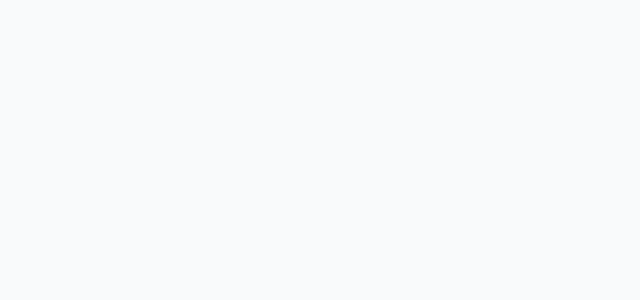
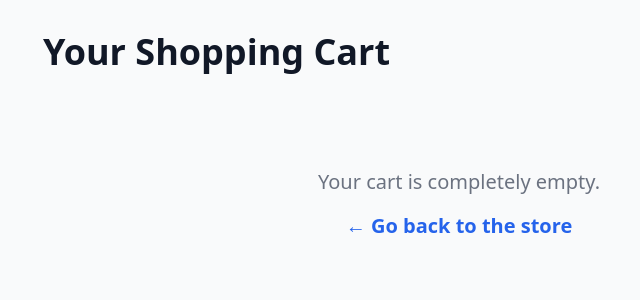
Before and after one commit to Raviya257675/mini-project-spa, a Vue app: page /cart in a window 1280 px wide. Before the commit this address had no page. Shown: the top 300 px of the page, without its empty margins (181-821 px from the left). Built offline with nearby package versions, Linux system fonts and the light colour scheme; the HTML template or start-up script is replaced by a standard one.

Commit message:
Added Pinia global state and functional Shopping Cart

```diff
--- a/src/components/ProductCard.vue
+++ b/src/components/ProductCard.vue
@@ -1,10 +1,12 @@
 <script setup lang="ts">
 import type { Product } from '../types'
+import { useCartStore } from '../stores/cart' // Import the brain!
 
-// This component receives one "Product" from the home page
 defineProps<{
   product: Product
 }>()
+
+const cartStore = useCartStore() // Initialize the brain
 </script>
 
 <template>
@@ -27,10 +29,18 @@ defineProps<{
       {{ product.category }}
     </p>
 
-    <div class="mt-auto flex justify-between items-center">
+    <div class="mt-auto flex justify-between items-center gap-2">
       <span class="text-2xl font-black text-emerald-600 dark:text-emerald-400"
         >${{ product.price }}</span
       >
+      <div class="flex gap-2">
+        <button
+          @click="cartStore.addToCart(product)"
+          class="bg-emerald-600 text-white px-3 py-2 rounded-md font-black hover:bg-emerald-700 transition-colors"
+          title="Add to Cart"
+        >
+          +
+        </button>
         <RouterLink
           :to="`/product/${product.id}`"
           class="bg-blue-600 text-white px-4 py-2 rounded-md font-semibold hover:bg-blue-700 transition-colors"
@@ -39,4 +49,5 @@ defineProps<{
         </RouterLink>
       </div>
     </div>
+  </div>
 </template>
--- a/src/main.ts
+++ b/src/main.ts
@@ -1,14 +1,12 @@
-import './assets/main.css'
-
 import { createApp } from 'vue'
 import { createPinia } from 'pinia'
-
 import App from './App.vue'
 import router from './router'
+import './assets/main.css' // (or './main.css' depending on your setup)
 
 const app = createApp(App)
 
-app.use(createPinia())
+app.use(createPinia()) // This line activates the "Global Brain"
 app.use(router)
 
 app.mount('#app')
--- a/src/router/index.ts
+++ b/src/router/index.ts
@@ -10,10 +10,15 @@ const router = createRouter({
       component: HomeView,
     },
     {
-      // The ":id" part makes this URL dynamic!
       path: '/product/:id',
       name: 'product-detail',
       component: () => import('../views/ProductDetailView.vue'),
+    },
+    {
+      // NEW: The Cart Route
+      path: '/cart',
+      name: 'cart',
+      component: () => import('../views/CartView.vue'),
     },
   ],
 })
--- /dev/null
+++ b/src/stores/cart.ts
@@ -0,0 +1,46 @@
+import { defineStore } from 'pinia'
+import { ref, computed, watch } from 'vue'
+import type { Product } from '../types'
+
+// We extend the Product type to include a "quantity" count
+export interface CartItem extends Product {
+  quantity: number
+}
+
+export const useCartStore = defineStore('cart', () => {
+  // 1. STATE: Check local storage first, otherwise start empty
+  const savedCart = localStorage.getItem('cart')
+  const items = ref<CartItem[]>(savedCart ? JSON.parse(savedCart) : [])
+
+  // 2. PERSISTENCE: Automatically save to local storage whenever items change
+  watch(
+    items,
+    (newItems) => {
+      localStorage.setItem('cart', JSON.stringify(newItems))
+    },
+    { deep: true },
+  )
+
+  // 3. GETTERS: Automatically calculate totals
+  const totalItems = computed(() => items.value.reduce((total, item) => total + item.quantity, 0))
+  const totalPrice = computed(() =>
+    items.value.reduce((total, item) => total + item.price * item.quantity, 0),
+  )
+
+  // 4. ACTIONS: How we modify the cart
+  function addToCart(product: Product) {
+    const existingItem = items.value.find((item) => item.id === product.id)
+    if (existingItem) {
+      existingItem.quantity++
+    } else {
+      items.value.push({ ...product, quantity: 1 })
+    }
+  }
+
+  function removeFromCart(productId: number) {
+    items.value = items.value.filter((item) => item.id !== productId)
+  }
+
+  // Expose these variables/functions to the rest of the app
+  return { items, totalItems, totalPrice, addToCart, removeFromCart }
+})
--- /dev/null
+++ b/src/views/CartView.vue
@@ -0,0 +1,86 @@
+<script setup lang="ts">
+import { useCartStore } from '../stores/cart'
+
+const cartStore = useCartStore()
+
+// Add this new function
+const handleCheckout = () => {
+  alert('Processing your fake order... Thank you!')
+  cartStore.items = [] // This is a bonus: it empties the cart after checking out!
+}
+</script>
+
+<template>
+  <main class="p-8 max-w-4xl mx-auto">
+    <h1 class="text-4xl font-extrabold text-gray-900 dark:text-white mb-8">Your Shopping Cart</h1>
+
+    <div
+      v-if="cartStore.items.length === 0"
+      class="text-center py-16 text-gray-500 dark:text-gray-400 text-xl"
+    >
+      Your cart is completely empty.
+      <div class="mt-4">
+        <RouterLink to="/" class="text-blue-600 hover:underline font-semibold">
+          &larr; Go back to the store
+        </RouterLink>
+      </div>
+    </div>
+
+    <div v-else class="bg-white dark:bg-gray-800 rounded-xl shadow-md overflow-hidden">
+      <ul class="divide-y divide-gray-200 dark:divide-gray-700">
+        <li
+          v-for="item in cartStore.items"
+          :key="item.id"
+          class="p-6 flex flex-col sm:flex-row items-center justify-between gap-4"
+        >
+          <div class="flex items-center gap-4 w-full sm:w-auto">
+            <img
+              :src="item.thumbnail"
+              :alt="item.title"
+              class="w-20 h-20 object-contain rounded-md bg-gray-50 dark:bg-gray-700 p-1"
+            />
+            <div>
+              <h3 class="text-lg font-bold text-gray-900 dark:text-white">{{ item.title }}</h3>
+              <p class="text-gray-500 dark:text-gray-400">
+                ${{ item.price }} x {{ item.quantity }}
+              </p>
+            </div>
+          </div>
+
+          <div class="flex items-center justify-between w-full sm:w-auto gap-6">
+            <span class="text-xl font-bold text-emerald-600 dark:text-emerald-400">
+              ${{ (item.price * item.quantity).toFixed(2) }}
+            </span>
+            <button
+              @click="cartStore.removeFromCart(item.id)"
+              class="text-red-500 hover:text-red-700 font-semibold transition-colors"
+            >
+              Remove
+            </button>
+          </div>
+        </li>
+      </ul>
+
+      <div
+        class="p-6 bg-gray-50 dark:bg-gray-900 border-t border-gray-200 dark:border-gray-700 flex justify-between items-center"
+      >
+        <span class="text-2xl font-bold text-gray-900 dark:text-white">Total:</span>
+        <span class="text-3xl font-black text-emerald-600 dark:text-emerald-400">
+          ${{ cartStore.totalPrice.toFixed(2) }}
+        </span>
+      </div>
+    </div>
+
+    <div v-if="cartStore.items.length > 0" class="mt-8 flex justify-between items-center">
+      <RouterLink to="/" class="text-gray-600 dark:text-gray-300 hover:underline font-semibold">
+        &larr; Continue Shopping
+      </RouterLink>
+      <button
+        @click="handleCheckout"
+        class="bg-emerald-600 text-white px-8 py-3 rounded-lg font-bold hover:bg-emerald-700 transition-colors text-lg shadow-md"
+      >
+        Checkout Now
+      </button>
+    </div>
+  </main>
+</template>
--- a/src/views/HomeView.vue
+++ b/src/views/HomeView.vue
@@ -55,6 +55,8 @@ const filteredProducts = computed(() => {
   }
   return filtered
 })
+import { useCartStore } from '../stores/cart'
+const cartStore = useCartStore()
 </script>
 
 <template>
@@ -65,6 +67,12 @@ const filteredProducts = computed(() => {
           E-Commerce Store
         </h1>
 
+        <RouterLink
+          to="/cart"
+          class="px-4 py-2 rounded-lg bg-emerald-100 dark:bg-emerald-900 text-emerald-800 dark:text-emerald-200 font-bold shadow-sm transition-colors hover:bg-emerald-200 dark:hover:bg-emerald-800"
+        >
+          🛒 Cart ({{ cartStore.totalItems }})
+        </RouterLink>
         <button
           @click="toggleTheme"
           class="p-2 rounded-full bg-gray-200 dark:bg-gray-700 text-gray-800 dark:text-yellow-300 hover:bg-gray-300 dark:hover:bg-gray-600 transition-colors"
```
Lines whose indentation alone changed are shown as unchanged.
